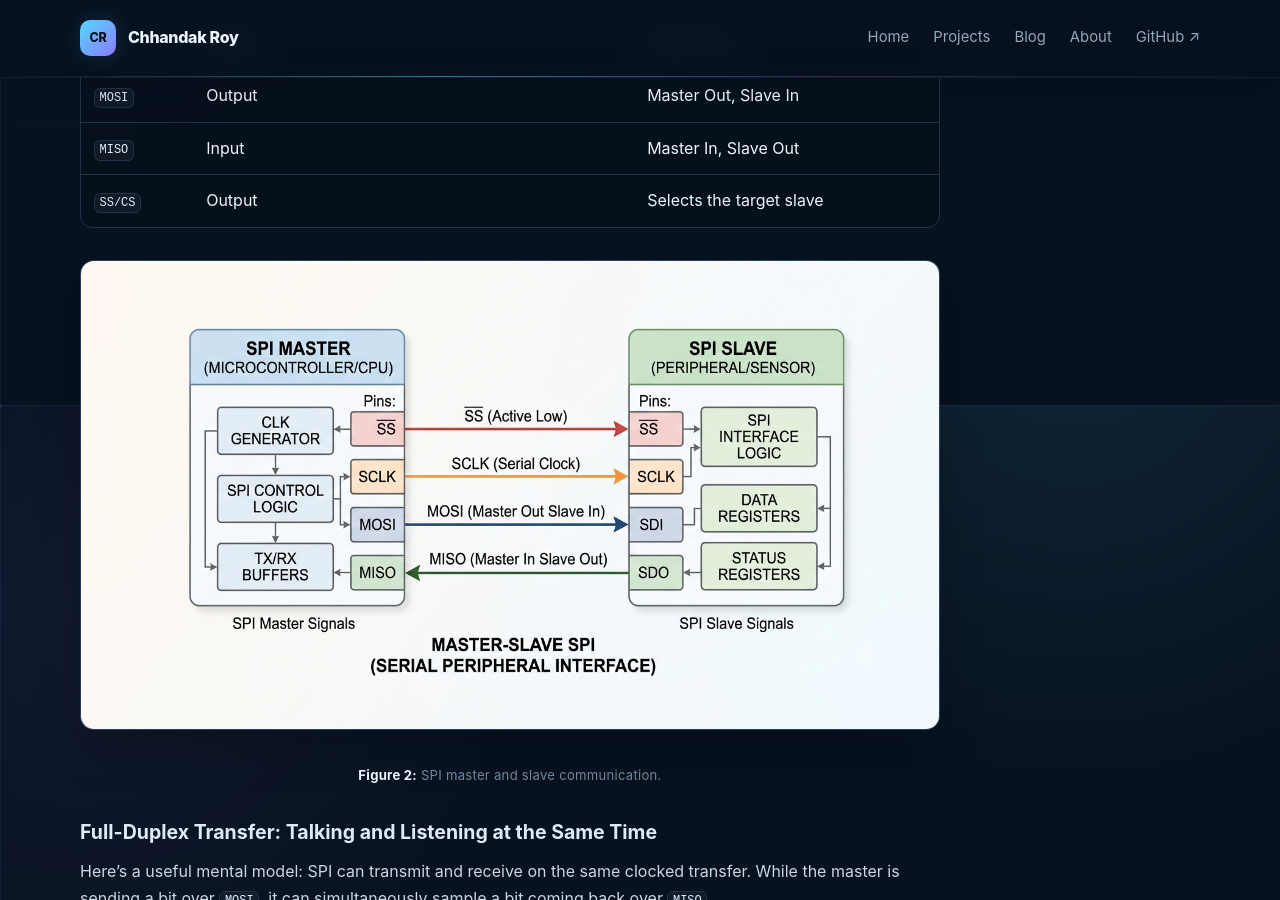
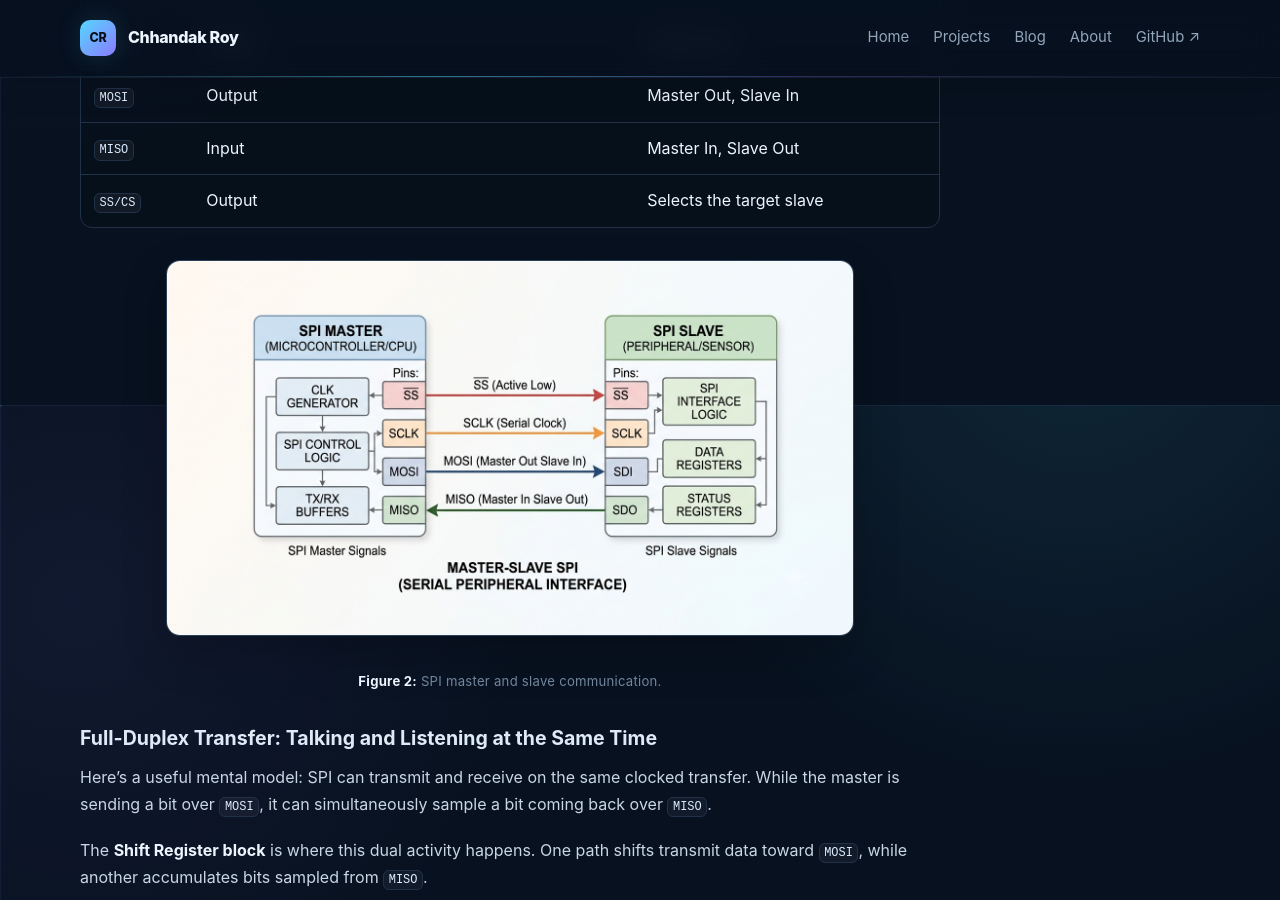
Before and after one commit to ChhandakRoy/chhandakroy.github.io, a Jekyll site: the page built from _posts/2026-09-22-spi-master-controller-verilog-rtl-apb.md, in a window 1280 px wide and 900 px high, scrolled down 3195 px. Built offline with Jekyll 4.4.1, drawn with Linux system fonts in a browser that asks for light colours.

Commit message:
Updating SPI Visuals

```diff
--- a/_posts/2026-09-22-spi-master-controller-verilog-rtl-apb.md
+++ b/_posts/2026-09-22-spi-master-controller-verilog-rtl-apb.md
@@ -50,7 +50,7 @@
 **Current implementation:** `WIDTH = 8`
 
 <figure>
-  <img src="{{ '/assets/images/spi-master-controller/Architecture.png' | relative_url }}" alt="SPI_TOP microarchitecture" style="max-width:100%;height:auto;">
+  <img src="{{ '/assets/images/spi-master-controller/Architecture.png' | relative_url }}" alt="SPI_TOP microarchitecture" style="max-width:95%;height:auto;">
   <figcaption><strong>Figure 1:</strong> SPI_TOP microarchitecture.</figcaption>
 </figure>
 
@@ -97,7 +97,7 @@
 | `SS/CS` | Output | Selects the target slave |
 
 <figure>
-  <img src="{{ '/assets/images/spi-master-controller/master_slave.png' | relative_url }}" alt="SPI master and slave communication" style="max-width:100%;height:auto;">
+  <img src="{{ '/assets/images/spi-master-controller/master_slave.png' | relative_url }}" alt="SPI master and slave communication" style="max-width:80%;height:auto;">
   <figcaption><strong>Figure 2:</strong> SPI master and slave communication.</figcaption>
 </figure>
 
@@ -228,14 +228,14 @@
 Together, these signals define the software-facing transaction side of the controller.
 
 <figure>
-  <img src="{{ '/assets/images/spi-master-controller/apb_writing.png' | relative_url }}" alt="APB write transaction" style="max-width:100%;height:auto;">
+  <img src="{{ '/assets/images/spi-master-controller/apb_writing.png' | relative_url }}" alt="APB write transaction" style="max-width:50%;height:auto;">
   <figcaption><strong>Figure 4:</strong> APB write transaction used to access the SPI controller.</figcaption>
 </figure>
 
 ### APB state machine
 
 <figure>
-  <img src="{{ '/assets/images/spi-master-controller/apb_fsm.png' | relative_url }}" alt="APB state machine" style="max-width:60%;height:auto;">
+  <img src="{{ '/assets/images/spi-master-controller/apb_fsm.png' | relative_url }}" alt="APB state machine" style="max-width:50%;height:auto;">
   <figcaption><strong>Figure 5:</strong> APB FSM showing the transfer phases.</figcaption>
 </figure>
 
```
Also changed, not shown: assets/images/spi-master-controller/cpol_cpha.png.
